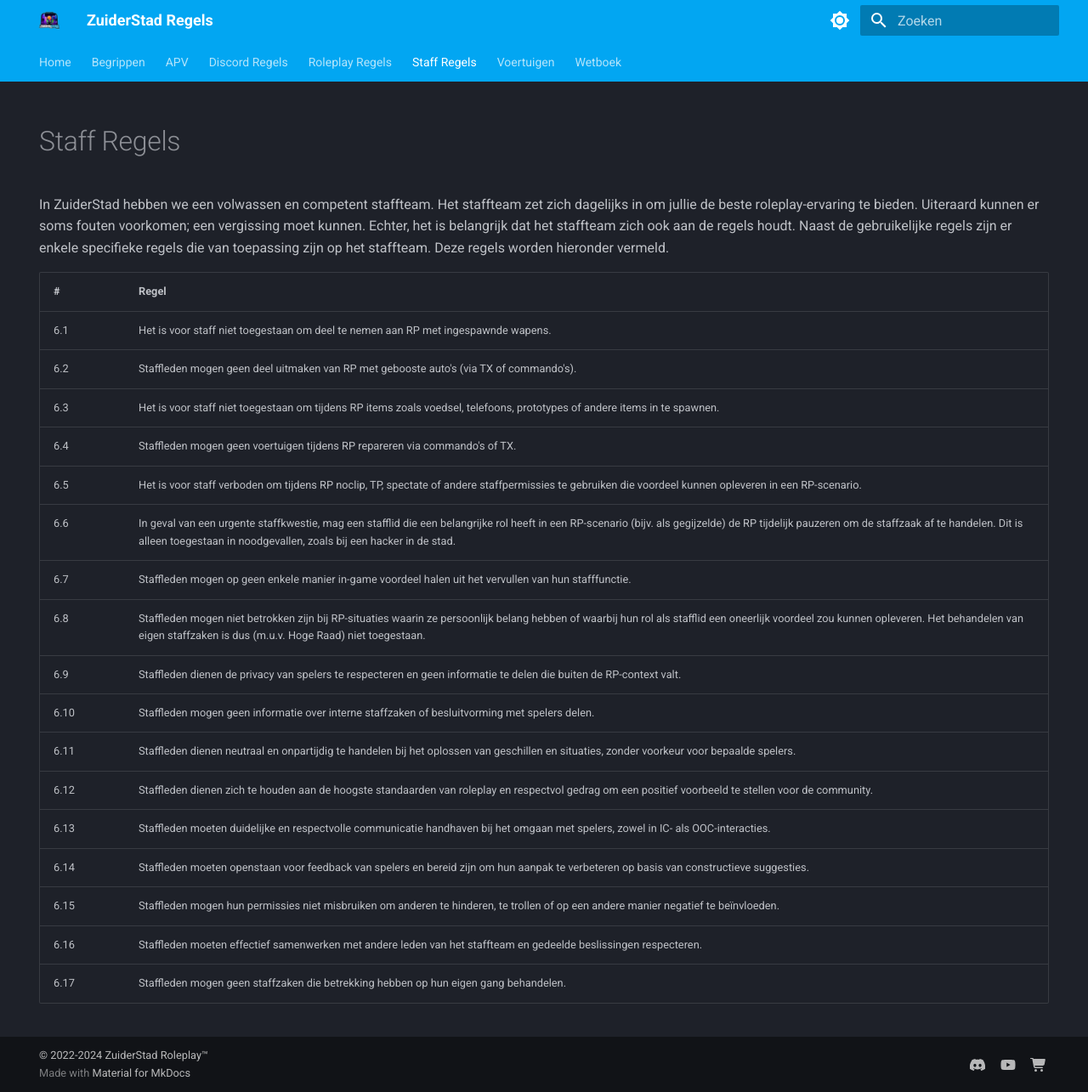
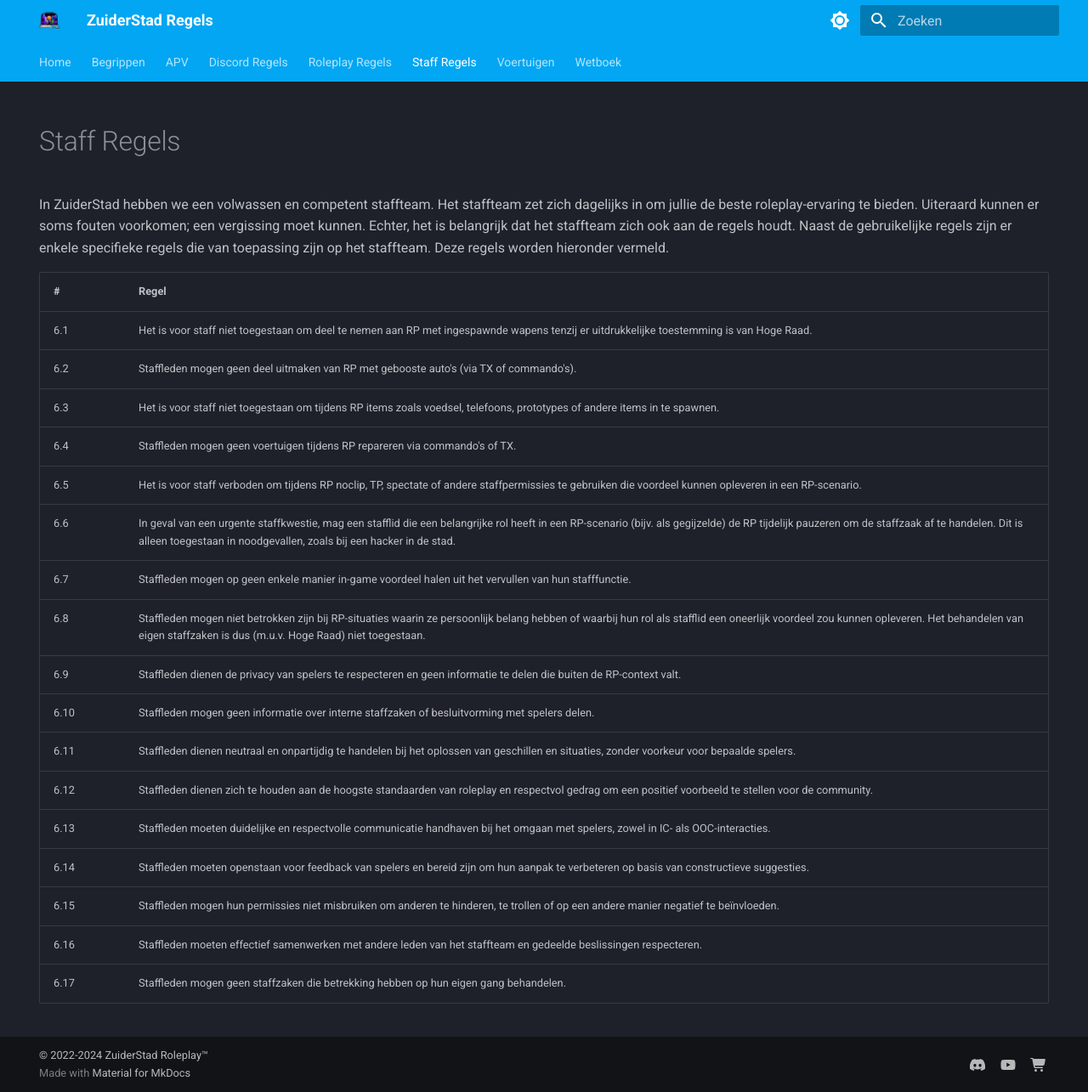
Before and after one commit to ZuiderStad-RP/regels, an MkDocs documentation site: the page built from docs/staff.md, in a window 1280 px wide and 1285 px high. Shown: the whole window at 85% size. Built offline with MkDocs 1.6.1 and Material for MkDocs 9.7.7, drawn with Linux system fonts in a browser that asks for light colours.

Commit message:
Update staff.md

```diff
--- a/docs/staff.md
+++ b/docs/staff.md
@@ -7,7 +7,7 @@ hide:
 In ZuiderStad hebben we een volwassen en competent staffteam. Het staffteam zet zich dagelijks in om jullie de beste roleplay-ervaring te bieden. Uiteraard kunnen er soms fouten voorkomen; een vergissing moet kunnen. Echter, het is belangrijk dat het staffteam zich ook aan de regels houdt. Naast de gebruikelijke regels zijn er enkele specifieke regels die van toepassing zijn op het staffteam. Deze regels worden hieronder vermeld.
 <table>
 <thead><th>#</th><th>Regel</th></tr></thead><tbody>
- <tr><td>6.1</td><td>Het is voor staff niet toegestaan om deel te nemen aan RP met ingespawnde wapens.</td></tr>
+ <tr><td>6.1</td><td>Het is voor staff niet toegestaan om deel te nemen aan RP met ingespawnde wapens tenzij er uitdrukkelijke toestemming is van Hoge Raad.</td></tr>
  <tr><td>6.2</td><td>Staffleden mogen geen deel uitmaken van RP met gebooste auto's (via TX of commando's).</td></tr>
  <tr><td>6.3</td><td>Het is voor staff niet toegestaan om tijdens RP items zoals voedsel, telefoons, prototypes of andere items in te spawnen.</td></tr>
  <tr><td>6.4</td><td>Staffleden mogen geen voertuigen tijdens RP repareren via commando's of TX.</td></tr>
```
